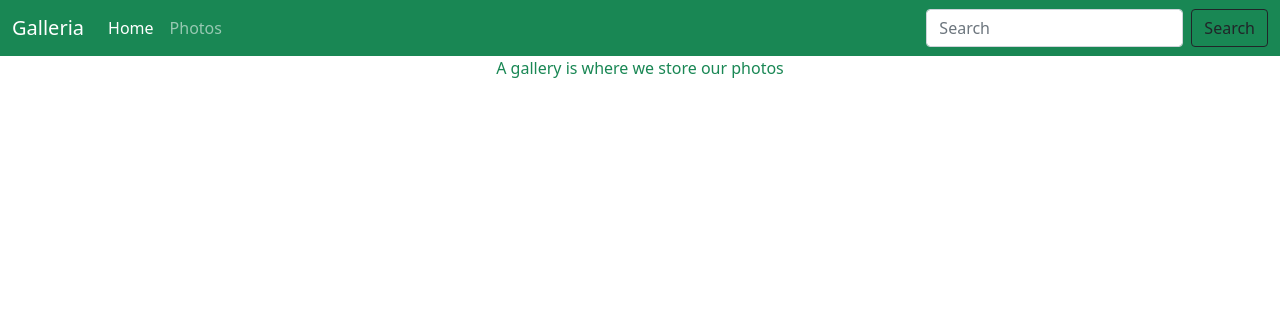
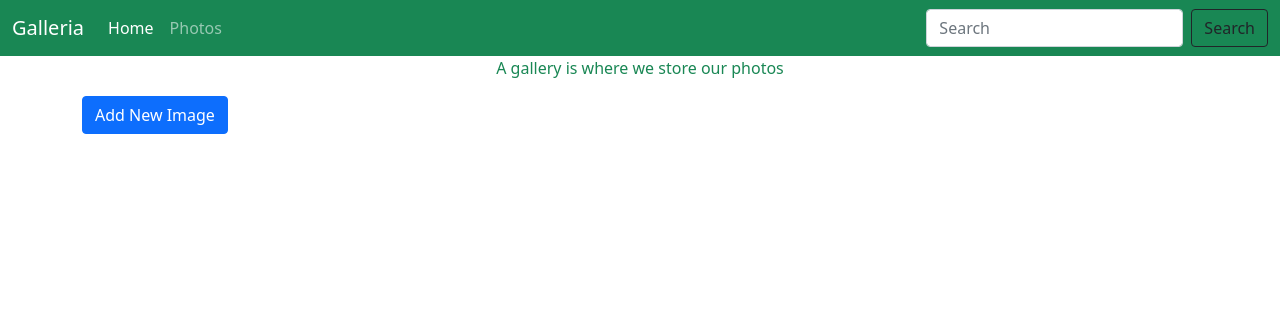
Before and after one commit to M0nicah/gallery, a Django app: page / in a window 1280 px wide. Shown: the top 316 px of the page. Run offline with Django 4.2, Linux system fonts and the light colour scheme; data that the repository does not hold is empty.

Commit message:
add add_ image function a user can add a new image on button click

```diff
--- a/galleria/templates/galleria/gallery.html
+++ b/galleria/templates/galleria/gallery.html
@@ -14,8 +14,9 @@
       <h5 class="text-center">Category: {{ image.category }} </h5>
       <h4 class="text-center"> {{ image.location }} </h4>
       <blockquote class="text-center"> Posted {{ image.posted_date|timesince }} ago,</blockquote>
+
+      <a href="{% url 'update_image' image.id %}"><button class="btn btn-info">Update</button></a>
       <a href="{% url 'delete_image' image.id %}"><button class="btn btn-danger">Delete</button></a>
-      <a href="{% url 'update_image' image.id %}"><button class="btn btn-info">Update</button></a>
     </div>
     <!--Display news Article images  -->
     <div class="col-xs-6 col-sm-6 col-md-6 col-lg-6">
@@ -23,6 +24,10 @@
     </div>
   </div>
   {% endfor %}
+
+  <div>
+    <a href="{% url 'add_image'  %}"><button class="btn btn-primary">Add New Image</button></a>
+  </div>
 </div>
 
 {% endblock %}
--- a/galleria/urls.py
+++ b/galleria/urls.py
@@ -5,6 +5,7 @@ from django.conf.urls.static import static
 
 urlpatterns = [
     re_path('^$', views.gallery, name='gallery'),
+    path('add_image/',views.add_image, name='add_image'),
     path('update_image/<str:pk>',views.update_image, name='update_image'),
     path('delete_image/<str:pk>',views.delete_image, name='delete_image')
 
--- a/galleria/views.py
+++ b/galleria/views.py
@@ -9,6 +9,19 @@ def gallery(request):
     image = Image.uploaded_images()
     return render(request, 'galleria/gallery.html', {'images':image})
 
+def add_image(request):
+    category = Category.objects.all()
+    location = Location.objects.all()
+
+    form = ImageForm()
+    if request.method == 'POST':
+        form = ImageForm(request.POST)
+        if form.is_valid():
+            form.save()
+            return redirect('gallery')
+
+    return render(request, 'galleria/image_form.html', {'form':form,'category':category, 'location':location })
+
 def update_image(request, pk):
     categories = Category.objects.all()
     locations = Location.objects.all()
@@ -19,7 +32,7 @@ def update_image(request, pk):
         form = ImageForm(request.POST, instance=image)
         if form.is_valid():
             form.save()
-            return redirect('home')
+            return redirect('gallery')
 
     return render(request, 'galleria/image_form.html', { 'form': form, 'categories':categories, 'locations':locations } )
 
```
